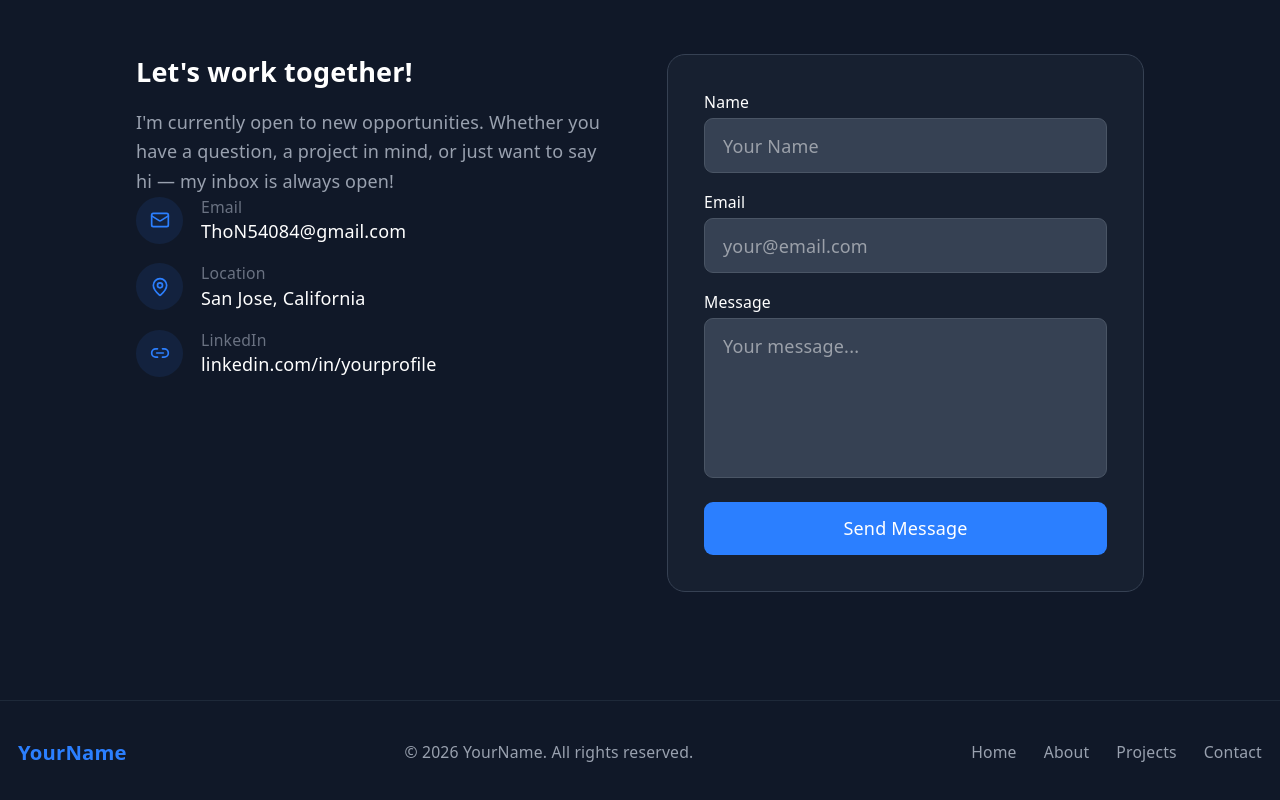
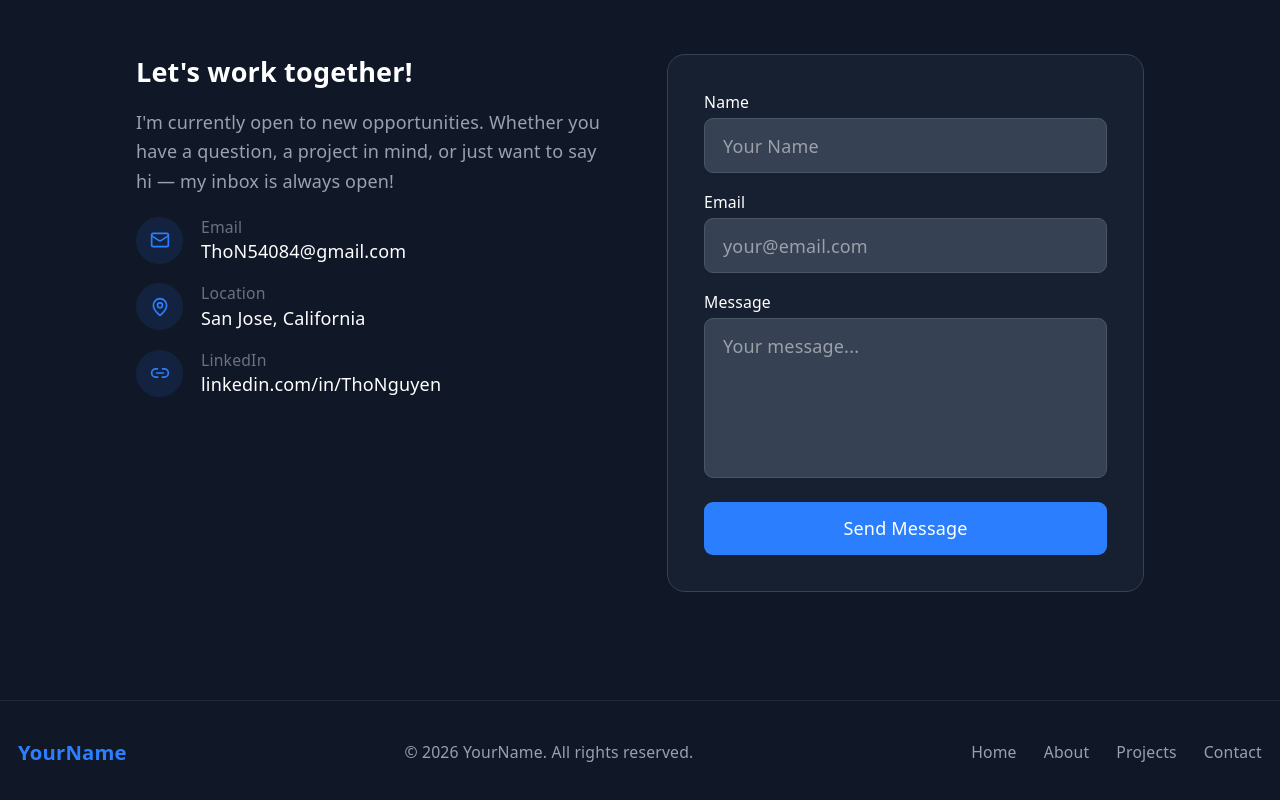
Before and after one commit to ThoN148/Personal-Website, a React app in the folder portfolio/: page / in a window 1280 px wide. Shown: the part 3286-4086 px from the top of the page. Built offline with nearby package versions, Linux system fonts and the light colour scheme; the HTML template or start-up script is replaced by a standard one.

Commit message:
Vercel Adjustment

```diff
--- a/portfolio/src/components/contact.jsx
+++ b/portfolio/src/components/contact.jsx
@@ -24,7 +24,8 @@ const Contact = () => {
 
             <p className={`mb-8 leading-relaxed ${
               darkMode ? "text-gray-400" : "text-gray-600"
-            }`}>
+            }`}
+            style={{ marginBottom: '20px' }}>
               I'm currently open to new opportunities. Whether you have a
               question, a project in mind, or just want to say hi — my
               inbox is always open!
@@ -67,12 +68,12 @@ const Contact = () => {
                 <div>
                   <p className="text-sm text-gray-500">LinkedIn</p>
                   <a
-                    href="https://linkedin.com/in/yourprofile"
+                    href="https://www.linkedin.com/in/tho-nguyen-60265a23a"
                     target="_blank"
                     rel="noopener noreferrer"
                     className="hover:text-blue-500 transition-colors font-medium"
                   >
-                    linkedin.com/in/yourprofile
+                    linkedin.com/in/ThoNguyen
                   </a>
                 </div>
               </div>
```
Also changed, not shown: portfolio/package.json (+4 -4 lines).
